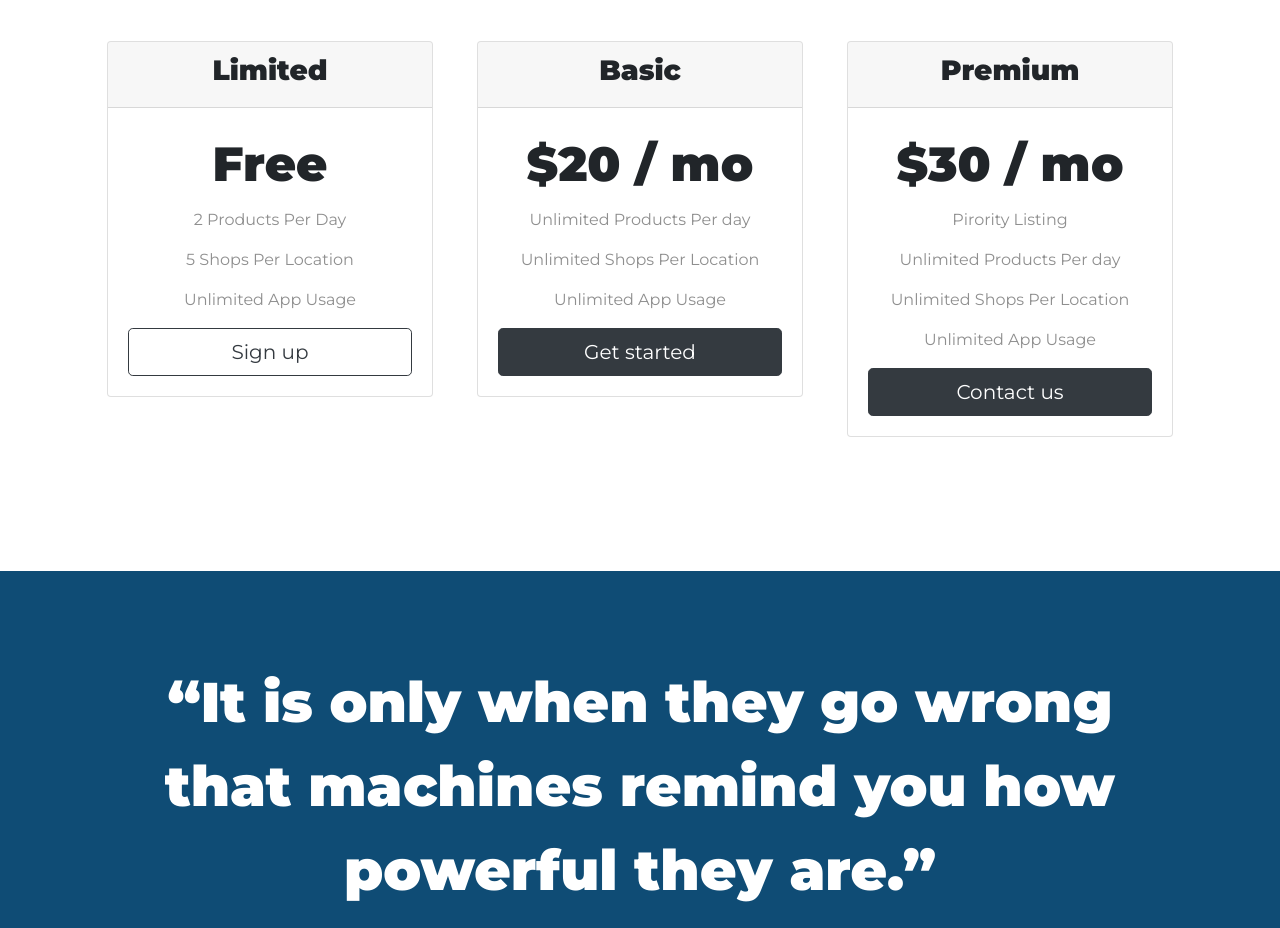
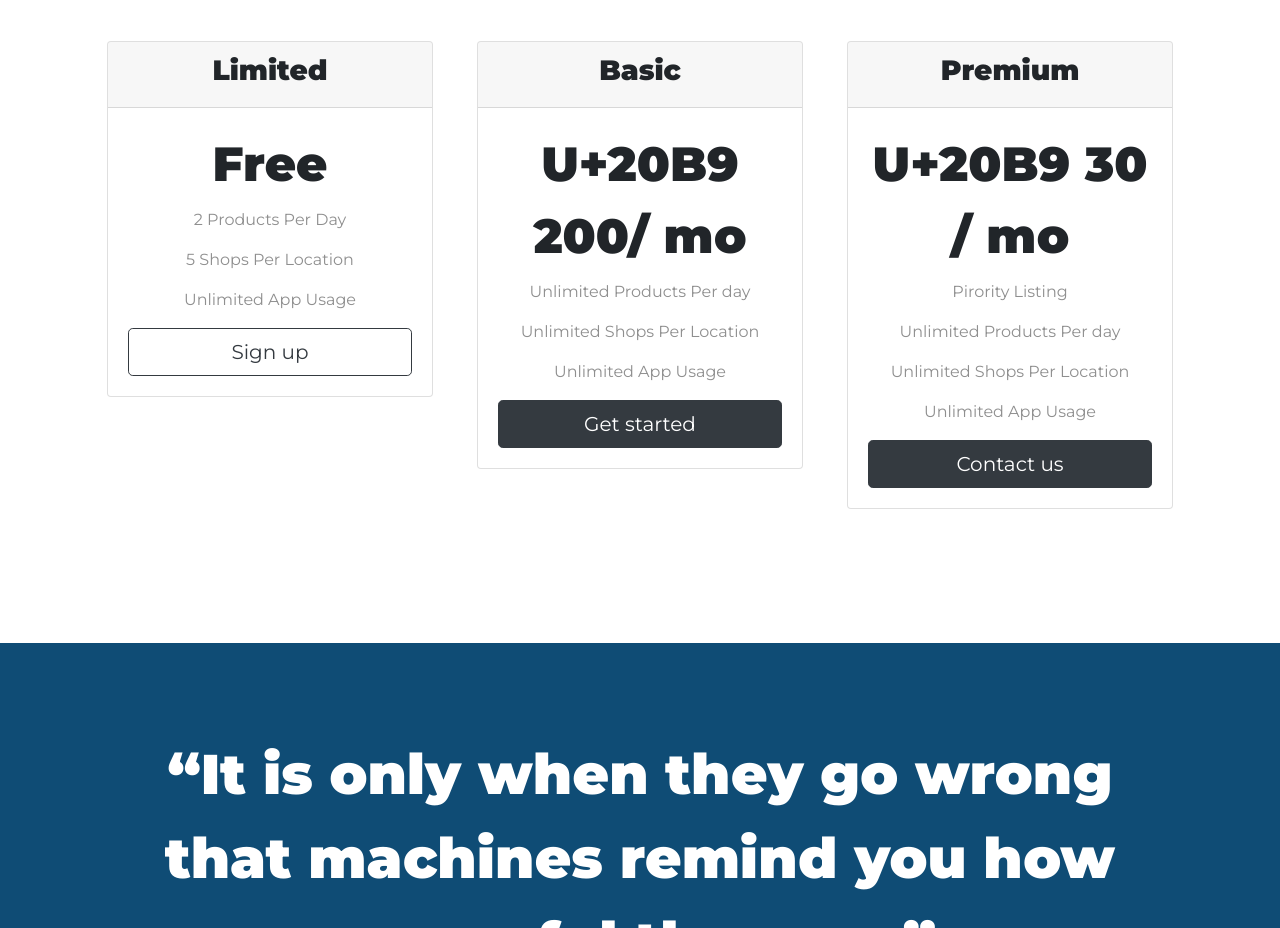
Before and after one commit to Ayush0901/TechDr., a plain HTML site: page index.html in a window 1280 px wide. Shown: the part 2200-3128 px from the top of the page. Drawn offline with nearby package versions, Linux system fonts and the light colour scheme.

Commit message:
Changed dollar to rupees

```diff
--- a/index.html
+++ b/index.html
@@ -168,7 +168,7 @@
             <h3>Basic</h3>
           </div>
           <div class="card-body">
-            <h2 class="price-text">$20 / mo</h2>
+            <h2 class="price-text">U+20B9 200/ mo</h2>
             <p>Unlimited Products Per day</p>
             <p>Unlimited Shops Per Location</p>
             <p>Unlimited App Usage</p>
@@ -182,7 +182,7 @@
             <h3>Premium</h3>
           </div>
           <div class="card-body">
-            <h2 class="price-text">$30 / mo</h2>
+            <h2 class="price-text">U+20B9 30 / mo</h2>
             <p>Pirority Listing</p>
             <p>Unlimited Products Per day</p>
             <p>Unlimited Shops Per Location</p>
```
